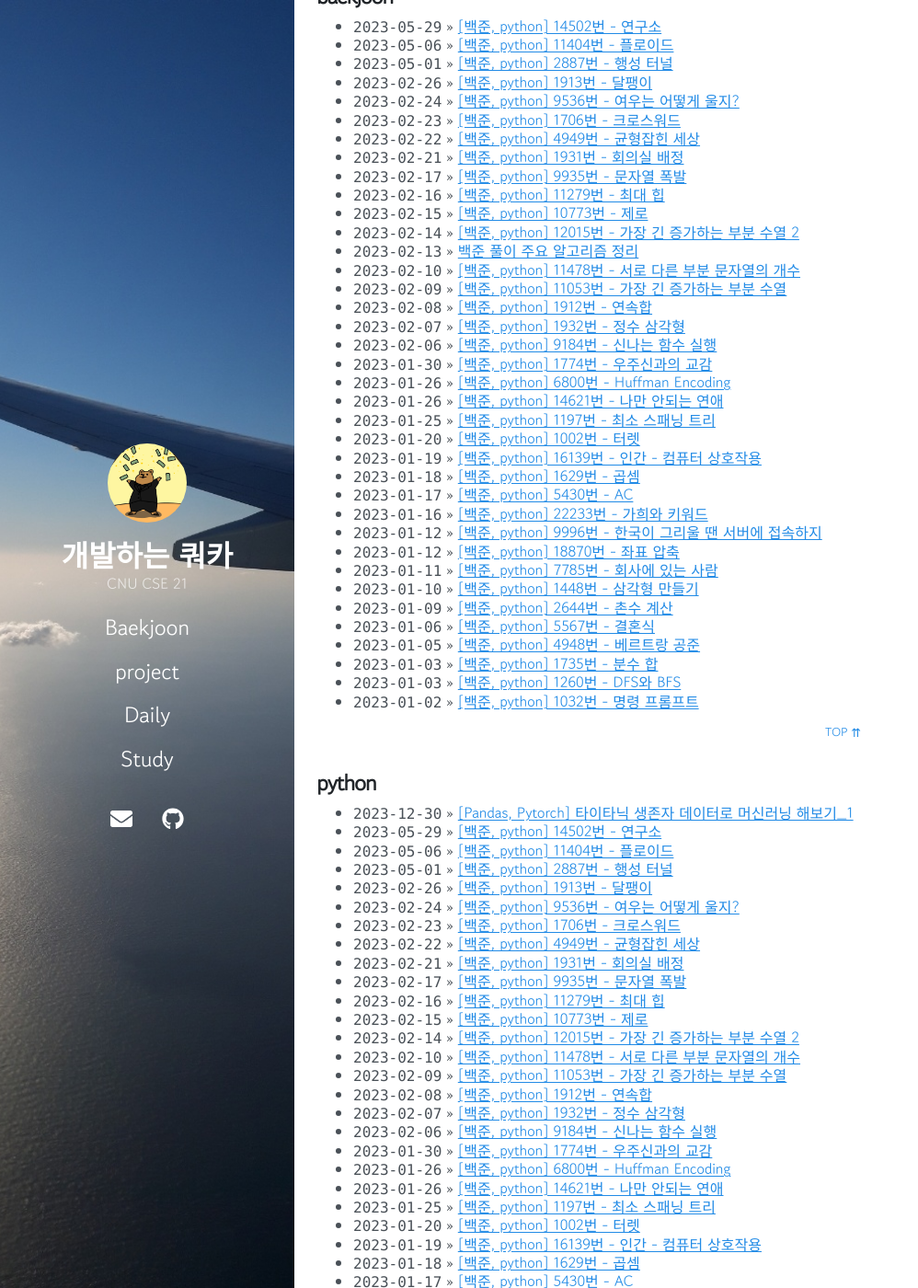
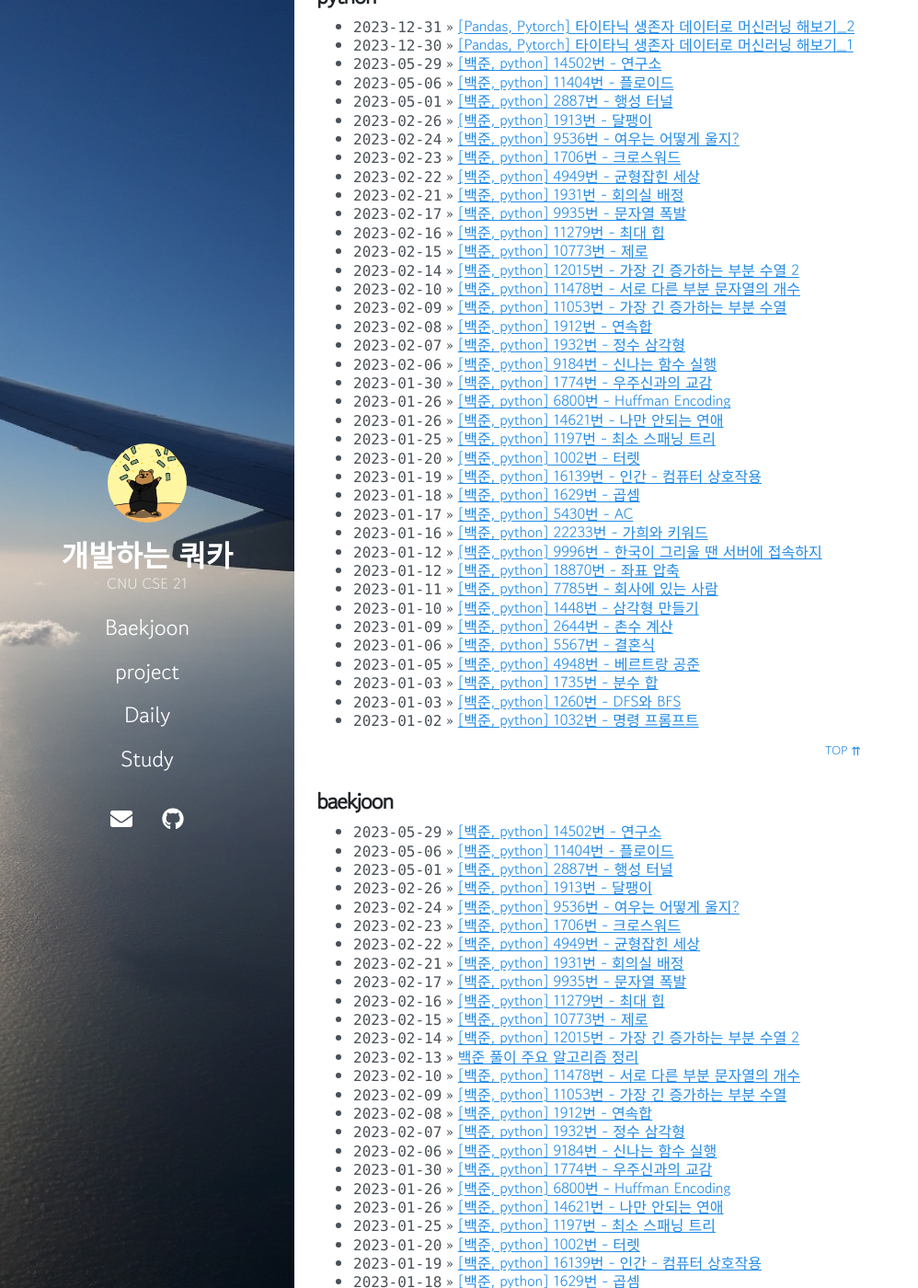
Before and after one commit to Ludence8/Ludence8.github.io, a Jekyll site: the page built from tags.md, in a window 1280 px wide and 1400 px high, scrolled down 296 px. Shown: the whole window at 92% size, without its empty margins (0-998 px from the left). Built offline with Jekyll 4.4.1, drawn with Linux system fonts in a browser that asks for light colours; nearby versions of some CDN libraries; some of the changed lines change nothing that is shown; some of the changed text lies outside the part shown.

Commit message:
2024.12.31. post

````diff
--- a/_posts/2024-12-30-Pandas_Pytorch1.md
+++ b/_posts/2024-12-30-Pandas_Pytorch1.md
@@ -49,7 +49,3 @@
 ```python
 titanic = pd.read_csv("tested.csv")
 ```
-데이터를 보았을 떄 이름, 승객 번호, 티켓 번호는 불필요해 보이고, 호실 번호 역시 결측값이 많고 불필요해 보여 해당 열들을 제거해주었다.
-```python
-titanic = titanic.drop(columns=["Name", "Ticket", "PassengerID", "Cabin"])
-```
--- /dev/null
+++ b/_posts/2024-12-30-Pandas_Pytorch2.md
@@ -0,0 +1,53 @@
+---
+layout: post
+title: "[Pandas, Pytorch] 타이타닉 생존자 데이터로 머신러닝 해보기_2"
+tags: [python, pandas, pytorch]
+math: true
+date: 2023-12-31 12:04 +0800
+categories:
+    - Study
+toc: true
+---
+데이터 출처 : https://www.kaggle.com/datasets/brendan45774/test-file
+* * *
+## 목표
+1.Pandas를 통한 기초적 데이터 전처리 방법에 대해 학습
+2.Pytorch 사용법 및 간단한 신경망 구현 및 학습 시켜보기
+* * *
+## 3.데이터 가공
+데이터를 보았을 떄 이름, 승객 번호, 티켓 번호는 불필요해 보이고, 호실 번호 역시 결측값이 많고 불필요해 보여 해당 열들을 제거해주었다.
+```python
+titanic = titanic.drop(columns=["Name", "Ticket", "PassengerId", "Cabin"])
+```
+이후 성별, 탑승지 열에 대하여 One-Hot Encoding이 필요할 듯 하여 처리해준 뒤 FloatTensor로 변환해줄 것이기 때문에 Bool 값에 대하여 1과 0으로 대체해주었다. 또한 결측치가 있는 값들은 평균으로 대체해주었다.
+```python
+titanic = pd.get_dummies(titanic, columns=["Sex", "Embarked"], drop_first=True)
+
+titanic["Sex_male"] = titanic["Sex_male"].map({True:1, False:0})
+titanic["Embarked_Q"] = titanic["Embarked_Q"].map({True:1, False:0})
+titanic["Embarked_S"] = titanic["Embarked_S"].map({True:1, False:0})
+
+titanic.fillna(titanic.mean(), inplace=True)
+```
+마지막으로 종속변수는 생존 여부이므로 해당 열과 다른 독립변수들을 분리했다.
+```python
+X = torch.tensor(titanic.drop(columns="Survived").to_numpy(), dtype=torch.float32)
+Y = torch.tensor(titanic["Survived"].to_numpy(), dtype=torch.float32).unsqueeze(1)
+```
+이때 각 Tensor의 차원 크기가 맞지 않으므로 unsqueeze를 통해 맞춰주었다.
+## 4. 학습 데이터와 테스트 데이터 분리
+다음으로 학습 데이터와 평가를 위한 테스트 데이터를 분리했다. 이때 분리 비율은 8:2로 분리하였다.
+
+먼저 파일의 길이만큼 인덱스를 생성한 후 해당 인덱스의 80%를 무작위로 추출했다.
+```python
+size = int(X.shape[0] * 0.8)
+test_indices = torch.randperm(X.shape[0])
+```
+이후 추출한 사이즈만큼 독립 변수와 종속 변수를 분리해준다.
+```python
+train_index = test_indices[:size]
+test_index = test_indices[size:]
+
+X_train, X_test = X[train_index], X[test_index]
+Y_train, Y_test = Y[train_index], Y[test_index]
+```
````
